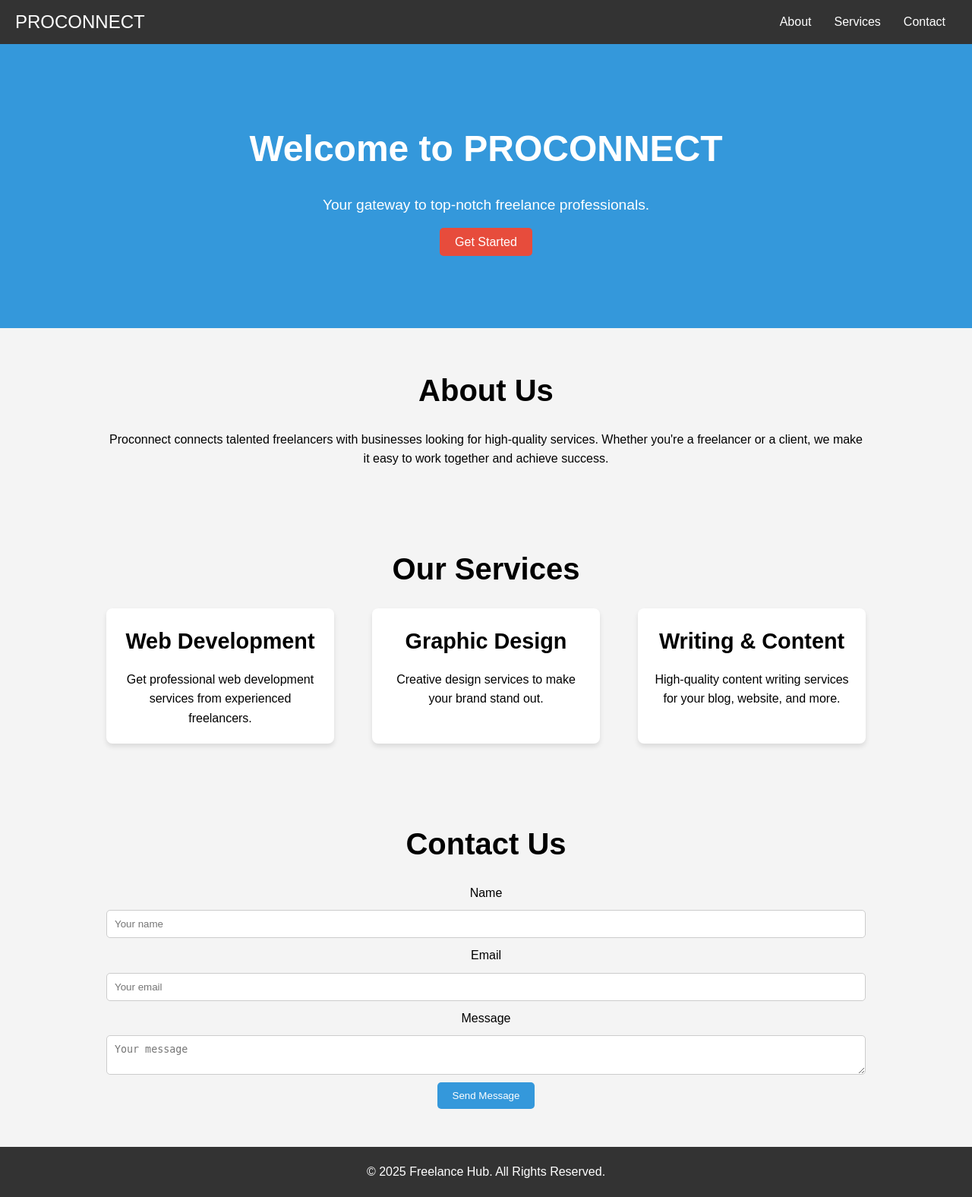
After one commit to Anjanishaw27/proconnect, a Spring Boot app: page /client/home in a window 1280 px wide. The commit adds this page. Shown: the whole page at 76% size. Run offline with Spring Boot 4, Linux system fonts and the light colour scheme.

Commit message:
homechange

```diff
--- /dev/null
+++ b/src/main/resources/static/style/client.home.css
@@ -0,0 +1,132 @@
+* {
+    margin: 0;
+    padding: 0;
+    box-sizing: border-box;
+}
+
+body {
+    font-family: Arial, sans-serif;
+    line-height: 1.6;
+    background-color: #f4f4f4;
+}
+
+header {
+    background-color: #333;
+    color: white;
+    padding: 10px 0;
+}
+
+nav {
+    display: flex;
+    justify-content: space-between;
+    align-items: center;
+    padding: 0 20px;
+}
+
+.logo a {
+    color: white;
+    font-size: 24px;
+    text-decoration: none;
+}
+
+.nav-links {
+    list-style: none;
+    display: flex;
+}
+
+.nav-links li {
+    margin: 0 15px;
+}
+
+.nav-links a {
+    color: white;
+    text-decoration: none;
+}
+
+#hero {
+    background: #3498db;
+    color: white;
+    text-align: center;
+    padding: 100px 20px;
+}
+
+.hero-content h1 {
+    font-size: 3em;
+}
+
+.hero-content p {
+    font-size: 1.2em;
+    margin: 20px 0;
+}
+
+.cta-btn {
+    background-color: #e74c3c;
+    padding: 10px 20px;
+    color: white;
+    text-decoration: none;
+    border-radius: 5px;
+}
+
+#about, #services, #contact {
+    padding: 50px 20px;
+    text-align: center;
+}
+
+.container {
+    max-width: 1000px;
+    margin: 0 auto;
+}
+
+h2 {
+    font-size: 2.5em;
+    margin-bottom: 20px;
+}
+
+.services-grid {
+    display: flex;
+    justify-content: space-between;
+    gap: 20px;
+}
+
+.service-card {
+    background-color: white;
+    border-radius: 8px;
+    padding: 20px;
+    width: 30%;
+    box-shadow: 0 4px 6px rgba(0, 0, 0, 0.1);
+}
+
+.service-card h3 {
+    font-size: 1.8em;
+    margin-bottom: 15px;
+}
+
+#contact form {
+    display: flex;
+    flex-direction: column;
+    align-items: center;
+}
+
+#contact input, #contact textarea {
+    width: 100%;
+    padding: 10px;
+    margin: 10px 0;
+    border: 1px solid #ccc;
+    border-radius: 5px;
+}
+
+#contact button {
+    background-color: #3498db;
+    color: white;
+    padding: 10px 20px;
+    border: none;
+    border-radius: 5px;
+    cursor: pointer;
+}
+
+footer {
+    background-color: #333;
+    color: white;
+    text-align: center;
+    padding: 20px;
+}
--- /dev/null
+++ b/src/main/resources/templates/client/home.html
@@ -0,0 +1,86 @@
+<!DOCTYPE html>
+<html lang="en">
+<head>
+    <meta charset="UTF-8">
+    <meta name="viewport" content="width=device-width, initial-scale=1.0">
+    <title>PROCONNECT</title>
+    <link rel="stylesheet" href="/style/client.home.css">
+</head>
+<body>
+    <!-- Header Section (Navigation Bar) -->
+    <header>
+        <nav>
+            <div class="logo">
+                <a href="#">PROCONNECT</a>
+            </div>
+            <ul class="nav-links">
+                <li><a href="#about">About</a></li>
+                <li><a href="#services">Services</a></li>
+                <li><a href="#contact">Contact</a></li>
+            </ul>
+        </nav>
+    </header>
+
+    <!-- Hero Section -->
+    <section id="hero">
+        <div class="hero-content">
+         <h1>Welcome to PROCONNECT</h1>
+            <p>Your gateway to top-notch freelance professionals.</p>
+            <a href="#services" class="cta-btn">Get Started</a>
+        </div>
+    </section>
+
+    <!-- About Section -->
+    <section id="about">
+        <div class="container">
+            <h2>About Us</h2>
+            <p>Proconnect connects talented freelancers with businesses looking for high-quality services. Whether you're a freelancer or a client, we make it easy to work together and achieve success.</p>
+        </div>
+    </section>
+
+    <!-- Services Section -->
+    <section id="services">
+        <div class="container">
+            <h2>Our Services</h2>
+            <div class="services-grid">
+                <div class="service-card">
+                    <h3>Web Development</h3>
+                    <p>Get professional web development services from experienced freelancers.</p>
+                </div>
+                <div class="service-card">
+                    <h3>Graphic Design</h3>
+                    <p>Creative design services to make your brand stand out.</p>
+                </div>
+                <div class="service-card">
+                    <h3>Writing & Content</h3>
+                    <p>High-quality content writing services for your blog, website, and more.</p>
+                </div>
+            </div>
+        </div>
+    </section>
+
+    <!-- Contact Section -->
+    <section id="contact">
+        <div class="container">
+            <h2>Contact Us</h2>
+            <form>
+                <label for="name">Name</label>
+                <input type="text" id="name" name="name" placeholder="Your name" required>
+
+                <label for="email">Email</label>
+                <input type="email" id="email" name="email" placeholder="Your email" required>
+
+                <label for="message">Message</label>
+                <textarea id="message" name="message" placeholder="Your message" required></textarea>
+
+                <button type="submit">Send Message</button>
+            </form>
+        </div>
+    </section>
+
+    <!-- Footer -->
+    <footer>
+        <p>&copy; 2025 Freelance Hub. All Rights Reserved.</p>
+    </footer>
+</body>
+</html>
--- a/src/main/resources/templates/index.html
+++ b/src/main/resources/templates/index.html
@@ -6,6 +6,6 @@
     <title>Document</title>
 </head>
 <body>
-    home page 1
+    home page
 </body>
 </html>
```
Also changed, not shown: src/main/java/edu/rims/pro_connect/controller/AdminController.java (added, +17 -0 lines), src/main/java/edu/rims/pro_connect/controller/AuthenticationController.java (added), src/main/java/edu/rims/pro_connect/controller/DevloperController.java (added), src/main/java/edu/rims/pro_connect/controller/PaymentController.java (added), src/main/java/edu/rims/pro_connect/controller/ProjectController.java (added), src/main/resources/static/images/logo.jpeg.
